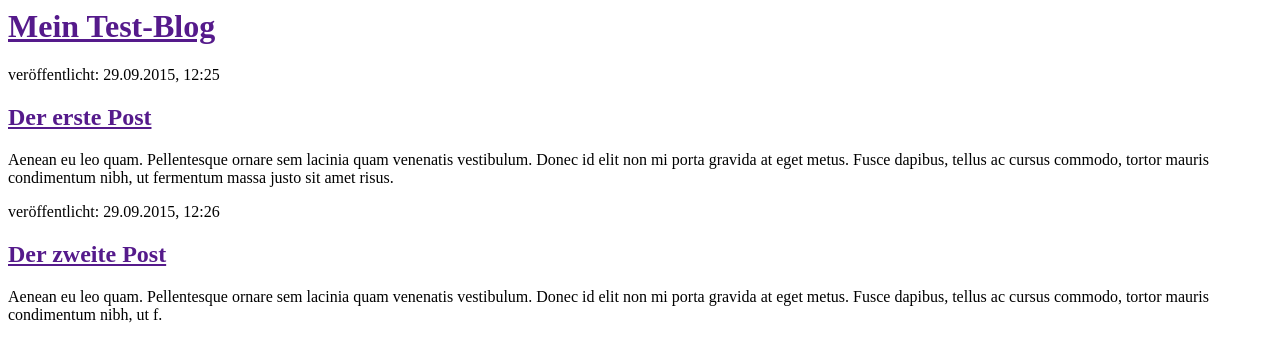
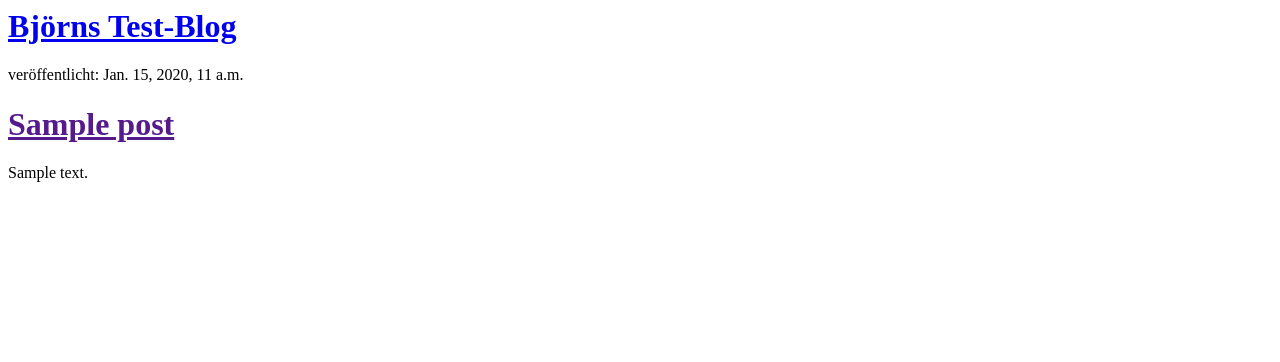
Before and after one commit to BjoernBerlin/my-first-blog, a Django app: template blog/templates/blog/post_list.html in a window 1280 px wide. Shown: the top 362 px of the page. Run offline with Django 3.2, Linux system fonts and the light colour scheme; the template is opened without the code that fills it: values that come from a table or form of the project are taken from there, others are empty; tables that the repository leaves empty hold one stand-in row (values such as "Sample post").

Commit message:
Templates angepasst um posts der Datenbank zu zeigen

```diff
--- a/blog/templates/blog/post_list.html
+++ b/blog/templates/blog/post_list.html
@@ -4,19 +4,16 @@
     </head>
     <body>
         <div>
-            <h1><a href="">Mein Test-Blog</a></h1>
+            <h1><a href="/">Bj&ouml;rns Test-Blog</a></h1>
         </div>
+        {% for post in posts %}
+            <div>
+                <p>ver&ouml;ffentlicht: {{ post.published_date }}</p>
+                <h1><a href="">{{ post.title }}</a></h1>
+                <p>{{ post.text|linebreaks }}</p>
+            </div>
+        {% endfor %}
 
-        <div>
-            <p>ver&ouml;ffentlicht: 29.09.2015, 12:25</p>
-            <h2><a href="">Der erste Post</a></h2>
-            <p>Aenean eu leo quam. Pellentesque ornare sem lacinia quam venenatis vestibulum. Donec id elit non mi porta gravida at eget metus. Fusce dapibus, tellus ac cursus commodo, tortor mauris condimentum nibh, ut fermentum massa justo sit amet risus.</p>
-        </div>
 
-        <div>
-            <p>ver&ouml;ffentlicht: 29.09.2015, 12:26</p>
-            <h2><a href="">Der zweite Post</a></h2>
-            <p>Aenean eu leo quam. Pellentesque ornare sem lacinia quam venenatis vestibulum. Donec id elit non mi porta gravida at eget metus. Fusce dapibus, tellus ac cursus commodo, tortor mauris condimentum nibh, ut f.</p>
-        </div>
     </body>
 </html>
```
Also changed, not shown: blog/views.py (+4 -3 lines).
